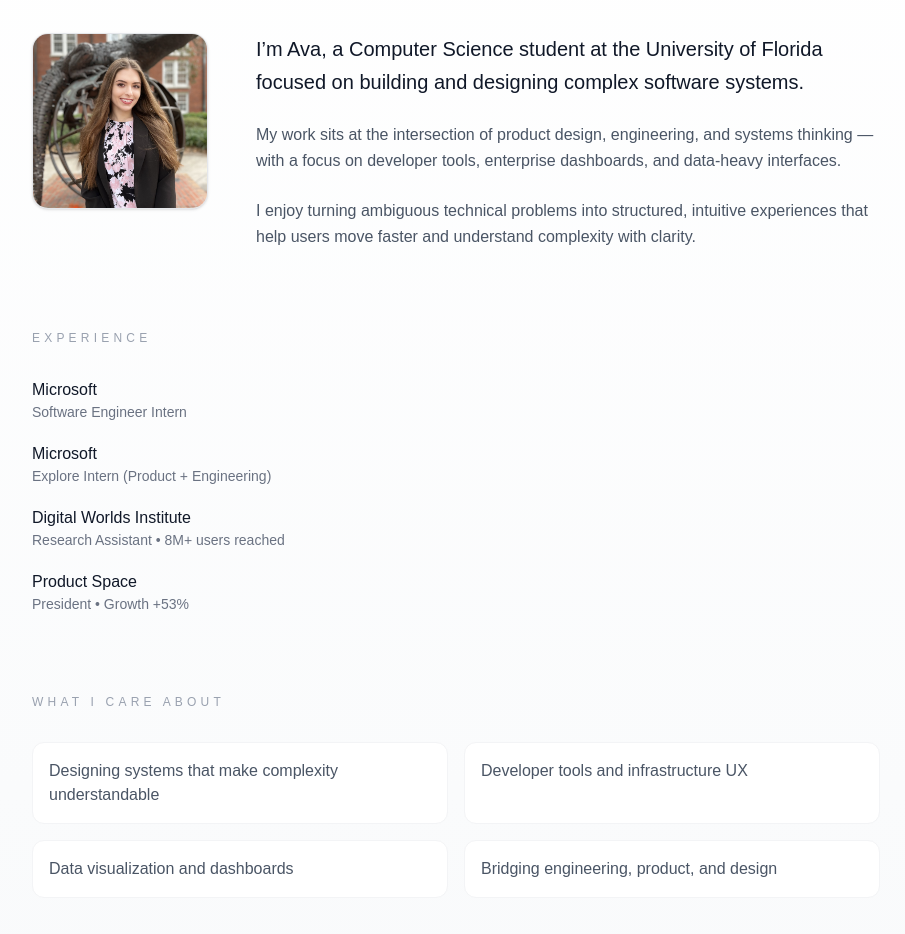
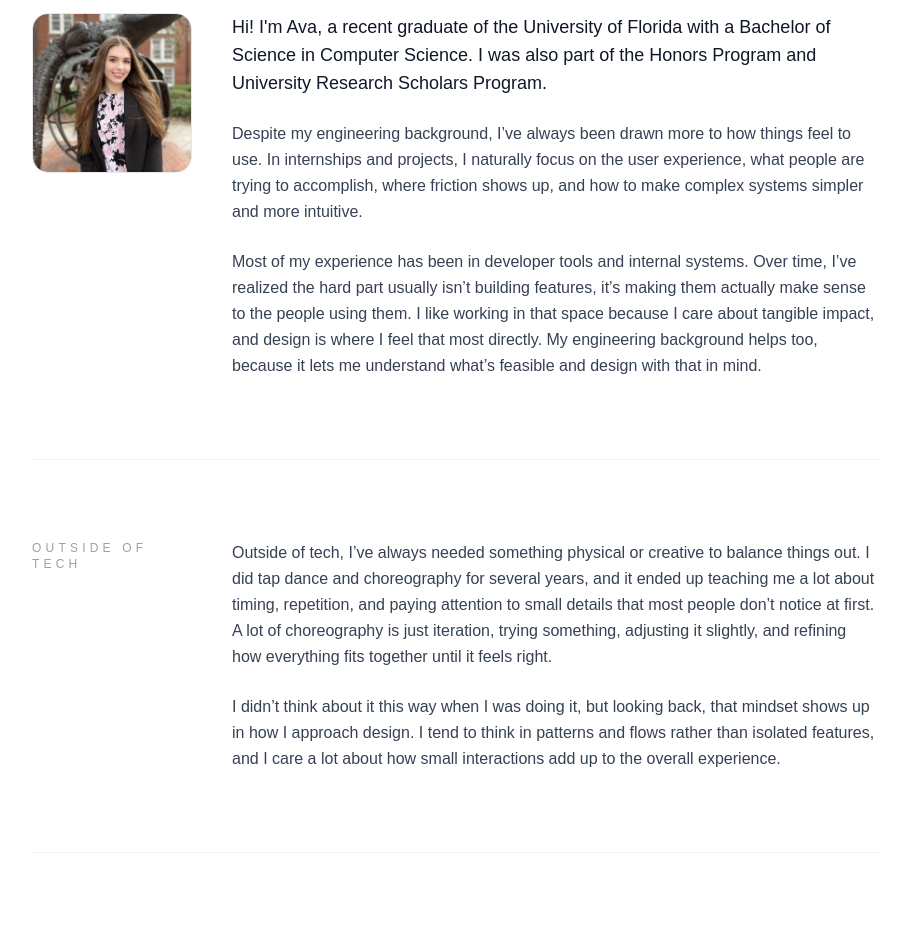
Before and after one commit to AvaVellozzi/ava-portfolio, a Next.js app: page /about in a window 1280 px wide. Shown: the part 240-1174 px from the top of the page, without its empty margins (184-1089 px from the left). Built offline with nearby package versions, Linux system fonts and the light colour scheme.

Commit message:
fixed info on about page

```diff
--- a/app/about/page.tsx
+++ b/app/about/page.tsx
@@ -2,120 +2,118 @@ import Image from "next/image";
 
 export default function About() {
   return (
-    <main className="min-h-screen bg-gradient-to-b from-white to-gray-50 text-gray-900">
+    <main className="min-h-screen bg-white text-gray-900">
 
       <div className="max-w-4xl mx-auto px-6 py-24">
 
-        {/* HEADER */}
+        {/* HERO */}
         <section className="mb-20">
 
-          <h1 className="text-5xl md:text-6xl font-semibold tracking-tight mb-12">
+          <h1 className="text-5xl font-semibold tracking-tight mb-10">
             About
           </h1>
 
-          <div className="flex flex-col md:flex-row gap-12 items-start">
+          <div className="grid md:grid-cols-[160px_1fr] gap-10 items-start">
 
-            {/* HEADSHOT */}
-            <div className="shrink-0">
-              <div className="w-44 h-44 rounded-2xl overflow-hidden border border-gray-200 bg-gray-100 shadow-sm relative">
+            <div className="w-40 h-40 rounded-2xl overflow-hidden border border-gray-200 relative">
               <Image
                 src="/headshot.jpeg"
-                  alt="Ava Vellozzi"
+                alt="Ava"
                 fill
                 className="object-cover"
               />
             </div>
-            </div>
 
-            {/* TEXT */}
-            <div className="space-y-6 text-gray-600 leading-relaxed">
+            <div className="space-y-6 text-gray-700 leading-relaxed">
 
-              <p className="text-xl text-gray-900 leading-relaxed">
-                I’m Ava, a Computer Science student at the University of Florida
-                focused on building and designing complex software systems.
+              <p className="text-lg text-gray-900">
+                Hi! I'm Ava, a recent graduate of the University of Florida with a Bachelor of Science in Computer Science. I was also part of the Honors Program and University Research Scholars Program.
               </p>
 
               <p>
-                My work sits at the intersection of product design, engineering,
-                and systems thinking — with a focus on developer tools,
-                enterprise dashboards, and data-heavy interfaces.
+                Despite my engineering background, I’ve always been
+                drawn more to how things feel to use. In internships and
+                projects, I naturally focus on the user experience,
+                what people are trying to accomplish, where friction shows up,
+                and how to make complex systems simpler and more intuitive.
               </p>
 
               <p>
-                I enjoy turning ambiguous technical problems into structured,
-                intuitive experiences that help users move faster and understand
-                complexity with clarity.
+                Most of my experience has been in developer tools and internal
+                systems. Over time, I’ve realized the hard part usually isn’t
+                building features, it’s making them actually make sense to the
+                people using them. I like working in that space because I care
+                about tangible impact, and design is where I feel that most
+                directly. My engineering background helps too, because it lets
+                me understand what’s feasible and design with that in mind.
               </p>
 
             </div>
-
           </div>
         </section>
 
-        {/* EXPERIENCE */}
+        {/* DIVIDER */}
+        <div className="h-px bg-gray-100 mb-20" />
+
+        {/* PERSONAL SECTION */}
         <section className="mb-20">
 
-          <h2 className="text-xs tracking-[0.35em] uppercase text-gray-400 mb-8">
-            Experience
-          </h2>
-
-          <div className="space-y-5 text-gray-700">
+          <div className="grid md:grid-cols-[160px_1fr] gap-10 items-start">
 
             <div>
-              <p className="font-medium text-gray-900">Microsoft</p>
-              <p className="text-gray-500 text-sm">
-                Software Engineer Intern
-              </p>
+              <h2 className="text-xs tracking-[0.35em] uppercase text-gray-400">
+                Outside of tech
+              </h2>
             </div>
 
-            <div>
-              <p className="font-medium text-gray-900">Microsoft</p>
-              <p className="text-gray-500 text-sm">
-                Explore Intern (Product + Engineering)
+            <div className="space-y-6 text-gray-700 leading-relaxed">
+
+              <p>
+                Outside of tech, I’ve always needed something physical or
+                creative to balance things out. I did tap dance and choreography
+                for several years, and it ended up teaching me a lot about timing,
+                repetition, and paying attention to small details that most people
+                don’t notice at first. A lot of choreography is just iteration, trying
+                something, adjusting it slightly, and refining how everything fits together
+                until it feels right.
               </p>
+
+              <p>
+                I didn’t think about it this way when I was doing it, but looking
+                back, that mindset shows up in how I approach design. I tend to think
+                in patterns and flows rather than isolated features, and I care a lot
+                about how small interactions add up to the overall experience.
+              </p>
+
             </div>
-
-            <div>
-              <p className="font-medium text-gray-900">Digital Worlds Institute</p>
-              <p className="text-gray-500 text-sm">
-                Research Assistant • 8M+ users reached
-              </p>
-            </div>
-
-            <div>
-              <p className="font-medium text-gray-900">Product Space</p>
-              <p className="text-gray-500 text-sm">
-                President • Growth +53%
-              </p>
-            </div>
-
           </div>
 
         </section>
 
+        {/* DIVIDER */}
+        <div className="h-px bg-gray-100 mb-20" />
+
         {/* WHAT I CARE ABOUT */}
         <section>
 
-          <h2 className="text-xs tracking-[0.35em] uppercase text-gray-400 mb-8">
-            What I Care About
+          <div className="grid md:grid-cols-[160px_1fr] gap-10 items-start">
+
+            <h2 className="text-xs tracking-[0.35em] uppercase text-gray-400">
+              What I care about
             </h2>
 
-          <div className="grid md:grid-cols-2 gap-4 text-gray-600">
+            <div className="space-y-4 text-gray-700">
 
-            <div className="p-4 rounded-xl bg-white border border-gray-100">
-              Designing systems that make complexity understandable
-            </div>
+              <p>Figuring out why something feels confusing, not just fixing where it breaks</p>
 
-            <div className="p-4 rounded-xl bg-white border border-gray-100">
-              Developer tools and infrastructure UX
-            </div>
+              <p>Building tools that help people get unstuck faster, especially in technical workflows</p>
 
-            <div className="p-4 rounded-xl bg-white border border-gray-100">
-              Data visualization and dashboards
-            </div>
+              <p>Designing from real feedback, not assumptions about how users “should” behave</p>
 
-            <div className="p-4 rounded-xl bg-white border border-gray-100">
-              Bridging engineering, product, and design
+              <p>Paying attention to small interaction details, because that’s usually where the experience succeeds or fails</p>
+
+              <p>Working across product, design, and engineering without treating them like separate worlds</p>
+
             </div>
 
           </div>
@@ -123,7 +121,6 @@ export default function About() {
         </section>
 
       </div>
-
     </main>
   );
 }
```
Lines whose indentation alone changed are shown as unchanged.
